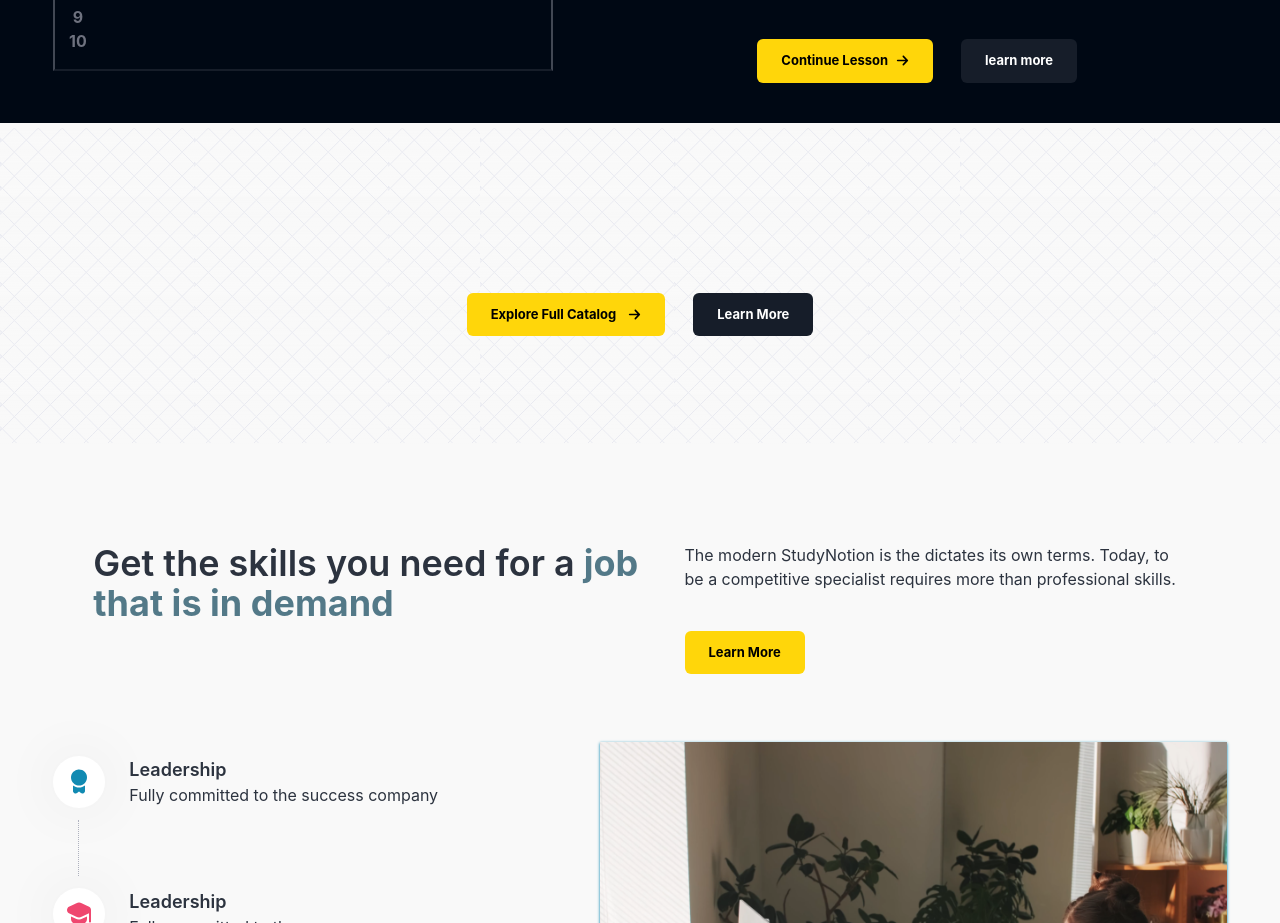
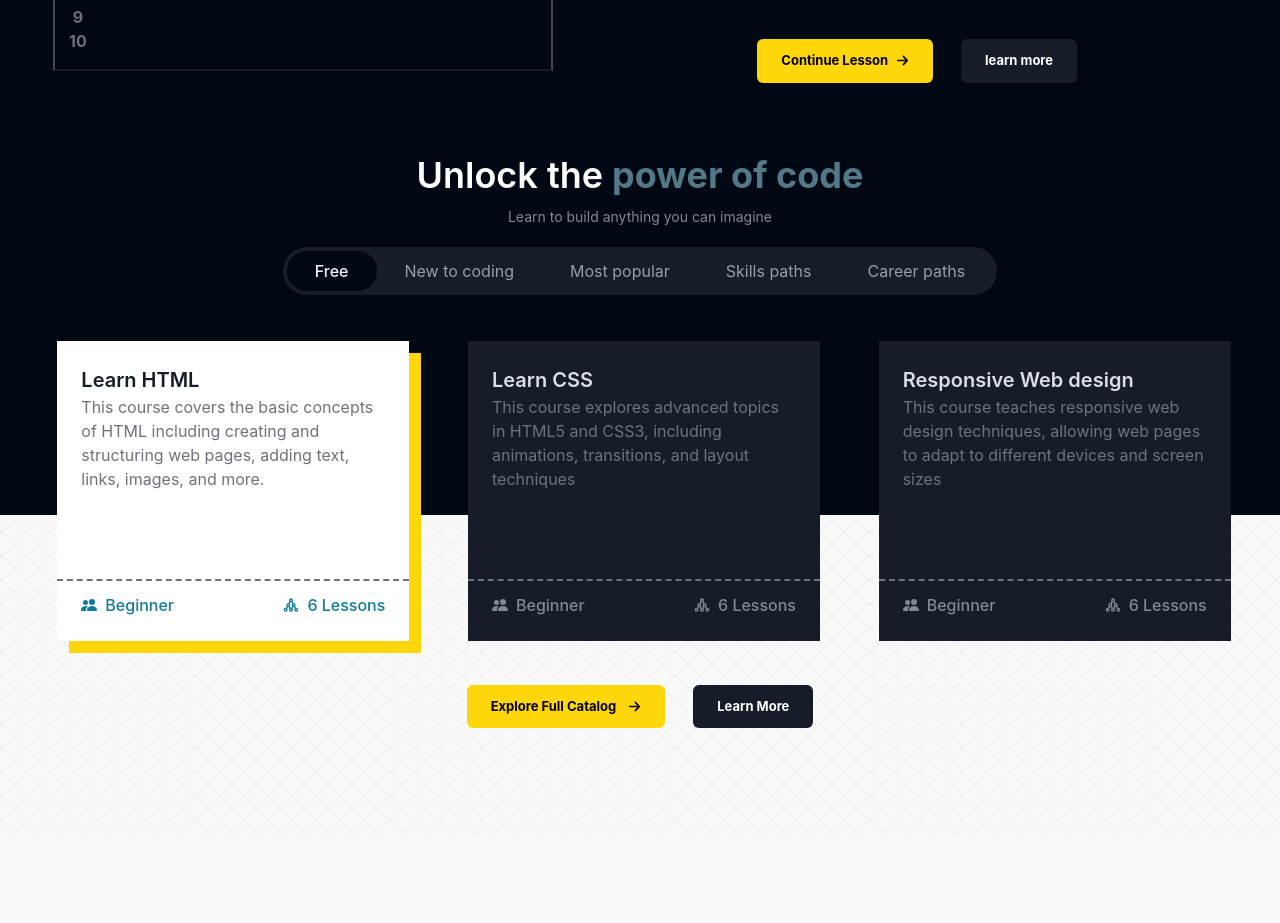
Before and after one commit to pra329/StudyNotion, a React (Create React App) app: page / in a window 1280 px wide. Shown: the part 1220-2143 px from the top of the page. Built offline with nearby package versions, Linux system fonts and the light colour scheme.

Commit message:
Add New Controllers

```diff
--- /dev/null
+++ b/src/components/core/HomePage/CourseCard.jsx
@@ -0,0 +1,35 @@
+
+import React from 'react'
+import { BsFillPeopleFill } from 'react-icons/bs';
+import { TbHierarchy3 } from 'react-icons/tb';
+
+const CourseCard = ({cardData,currentCard,onClick}) => {
+  return (
+    <div className={` w-[360px] lg:w-[30%] h-[300px] box-border cursor-pointer
+     ${currentCard === cardData.heading ? "bg-white shadow-[12px_12px_0_0] shadow-yellow-50  text-richblack-25"
+     : "bg-richblack-800  text-richblack-25"} mb-12`} onClick={onClick}>
+
+        <div className='flex flex-col p-6 border-b-[2px] border-richblack-400 border-dashed h-[80%]'>
+            <p className={`font-semibold text-[20px]
+                ${currentCard === cardData.heading ? "text-richblack-800": ""}`}>
+                {cardData.heading}
+            </p>
+            <p className="text-richblack-400">{cardData.description}</p>
+        </div>
+
+        <div className={`flex flex-row justify-between px-6 py-3 font-medium
+        ${currentCard === cardData.heading ? " text-blue-300": " text-richblack-300"} `}>
+            <div className='flex items-center gap-2 text-[16px]'>
+                <BsFillPeopleFill/>
+                <span>{cardData.level}</span>
+            </div>
+            <div className='flex items-center gap-2 text-[16px]'>
+                <TbHierarchy3/>
+                <span>{cardData.lessionNumber} Lessons</span>
+            </div>
+        </div>
+    </div>
+  )
+}
+
+export default CourseCard
--- /dev/null
+++ b/src/components/core/HomePage/ExploreMore.jsx
@@ -0,0 +1,68 @@
+import React, { useState } from 'react'
+import {HomePageExplore} from "../../../data/homepage-explore"
+import HighlightText from './HighlightText';
+import CourseCard from './CourseCard';
+
+const ExploreMore = () => {
+    const tabsName = [
+        "Free",
+        "New to coding",
+        "Most popular",
+        "Skills paths",
+        "Career paths"
+    ]
+    const[currentTab,setCurrentTab] = useState(tabsName[0]);
+    const[courses,setCourses] = useState(HomePageExplore[0].courses);
+    const[currentCard,setCurrentCard] = useState(HomePageExplore[0].courses[0].heading);
+    const setMyCards = (value) => {
+        setCurrentTab(value)
+        const result = HomePageExplore.filter((course)=>course.tag === value)
+        setCourses(result[0].courses)
+        setCurrentCard(result[0].courses[0].heading)
+    }
+    return (
+    <div>
+      <div className='text-4xl font-semibold text-center mt-8'>
+        Unlock the <HighlightText text={"power of code"}/>
+      </div>
+
+      <p className='text-center text-richblack-300 text-sm text-[16px] mt-3'>
+        Learn to build anything you can imagine
+      </p>
+
+      <div className='mt-5 flex lg:flex-row sm:flex-col lg:rounded-full max-sm:flex-col bg-richblack-800 mb-5 border-richblack-100 px-1 py-1'>
+        {
+            tabsName.map((element,index) => {
+                return (
+                    <div className={`text-[16px] flex flex-row items-center gap-2 ${currentTab === element ? "bg-richblack-900 text-richblack-5 font-medium" : "text-richblack-200"} rounded-full transition-all duration-200 cursor-pointer
+                    hover:bg-richblack-900  hover:text-richblack-5 px-7 py-2`} key={index} onClick={()=>setMyCards(element)}>
+                        {element}
+                    </div>
+                )
+            })
+        }
+      </div>
+      <div className='hidden lg:block lg:h-[200px]'></div>
+
+    {/* course card ka group */}
+    <div className='lg:absolute gap-10 justify-center lg:gap-0 flex lg:justify-between
+    flex-wrap w-full lg:left-1 lg:-translate-y-[50%] text-black
+    lg:mb-0  mb-9 lg:px-0 px-3'>
+  {
+      courses.map(  (element, index) => {
+          return (
+              <CourseCard
+              key={index}
+              cardData = {element}
+              currentCard = {currentCard}
+              onClick = {()=>{setCurrentCard(element.heading)}}
+              />
+          )
+      } )
+  }
+    </div>
+    </div>
+  )
+}
+
+export default ExploreMore
--- a/src/components/core/HomePage/InstructorSection.jsx
+++ b/src/components/core/HomePage/InstructorSection.jsx
@@ -1,3 +1,4 @@
+/* eslint-disable jsx-a11y/img-redundant-alt */
 import React from 'react'
 import Instructor from '../../../assets/Images/Instructor.png'
 import HighlightText from './HighlightText'
@@ -7,10 +8,10 @@ const InstructorSection = () => {
   return (
     <div className='mt-16'>
       <div className='flex lg:flex-row sm:flex-col-reverse max-sm:flex-col-reverse gap-20 items-center'>
-        <div className='lg:w-[700px] sm:w-[400px]'>
+        <div className='lg:w-[500px] sm:w-[400px] '>
             <img src={Instructor} alt="Instructor Image" className='shadow-white object-contain lg:w-[500px] sm:w-[700px]'/>
         </div>
-        <div className='lg:w-[700px] sm:w-[400px] flex flex-col gap-10'>
+        <div className='lg:w-[500px] sm:w-[500px] max-sm:w-[300px] flex flex-col gap-10'>
             <div className='text-4xl font-semibold lg:w-[700px] sm:w-[400px]'>
                 Become an <HighlightText text={"instructor"}/>
             </div>
--- a/src/pages/Home.jsx
+++ b/src/pages/Home.jsx
@@ -9,6 +9,7 @@ import TimelineSection from '../components/core/HomePage/TimelineSection';
 import LearningLanguageSection from '../components/core/HomePage/LearningLanguageSection';
 import InstructorSection from '../components/core/HomePage/InstructorSection';
 import Footer from '../components/common/Footer'
+import ExploreMore from '../components/core/HomePage/ExploreMore';
 const Home = () => {
   return (
     <div>
@@ -96,7 +97,7 @@ const Home = () => {
           codeColor={"text-white"}
           />
          </div>
-
+         <ExploreMore/>
       </div>
       {/* Section 2 */}
       <div className='bg-pure-greys-5 text-richblack-700'>
```
Also changed, not shown: package.json (+10 -0 lines), 1 other file (tests, documents, lock files or other folders).
